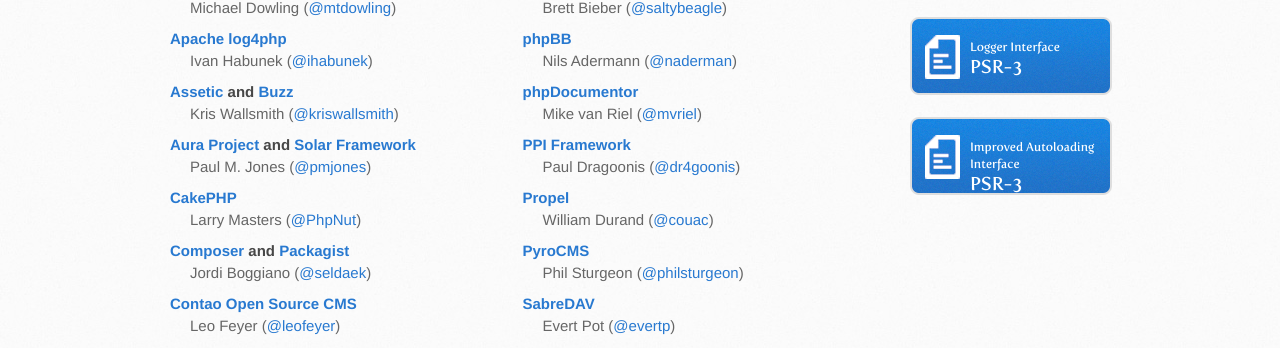
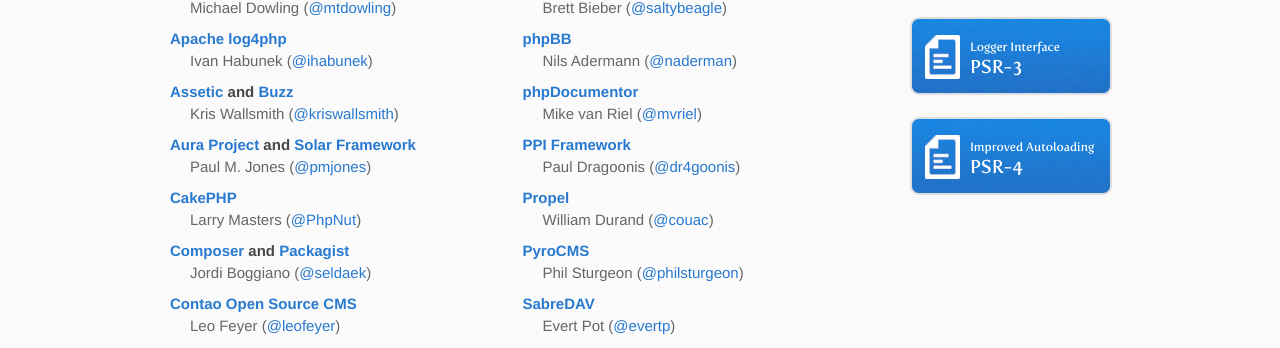
Before and after one commit to php-fig/www.php-fig.org, a Jekyll site: the page built from index.md, in a window 1280 px wide. Shown: the part 915-1263 px from the top of the page. Built offline with Jekyll 4.4.1, drawn with Linux system fonts in a browser that asks for light colours; Markdown is read by kramdown in place of the engine named in the settings.

Commit message:
PSR3 to PSR4 change

```diff
--- a/_includes/sidebar.html
+++ b/_includes/sidebar.html
@@ -41,8 +41,8 @@
     </a>
 
     <a href="/psr/psr-4" class="button">
-        <small>Improved Autoloading Interface</small>
-        PSR-3
+        <small>Improved Autoloading</small>
+        PSR-4
     </a>
 
 </aside>
```
